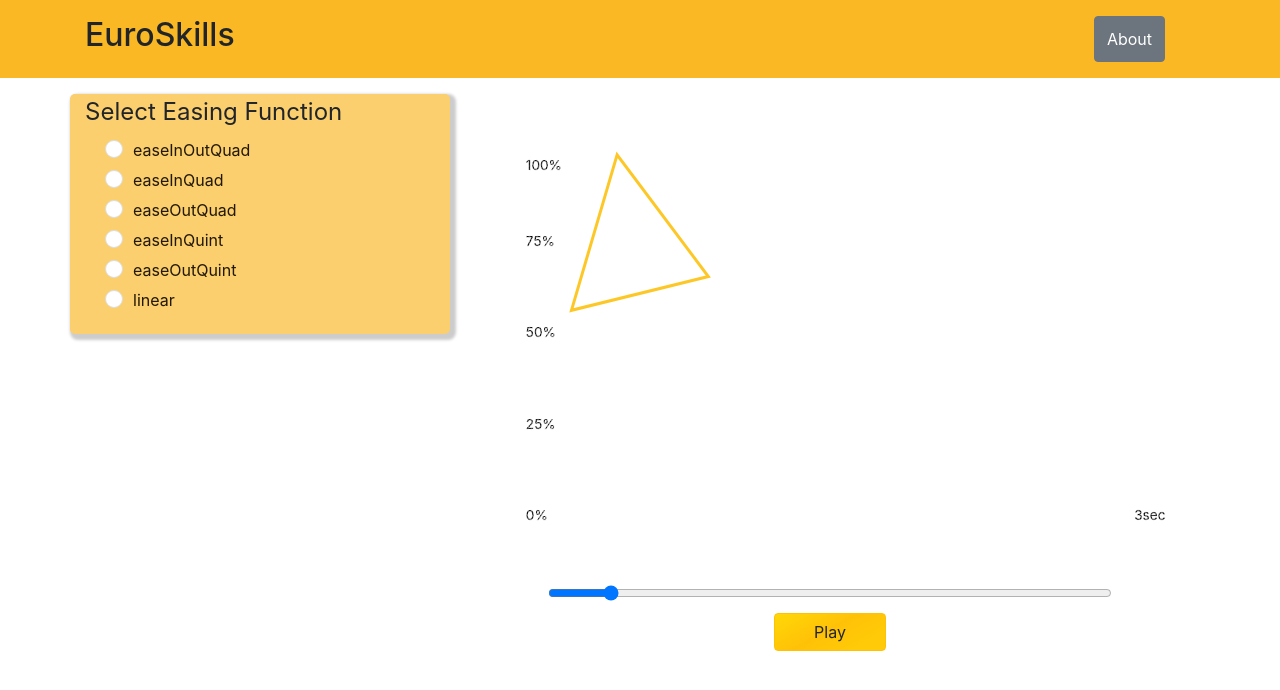
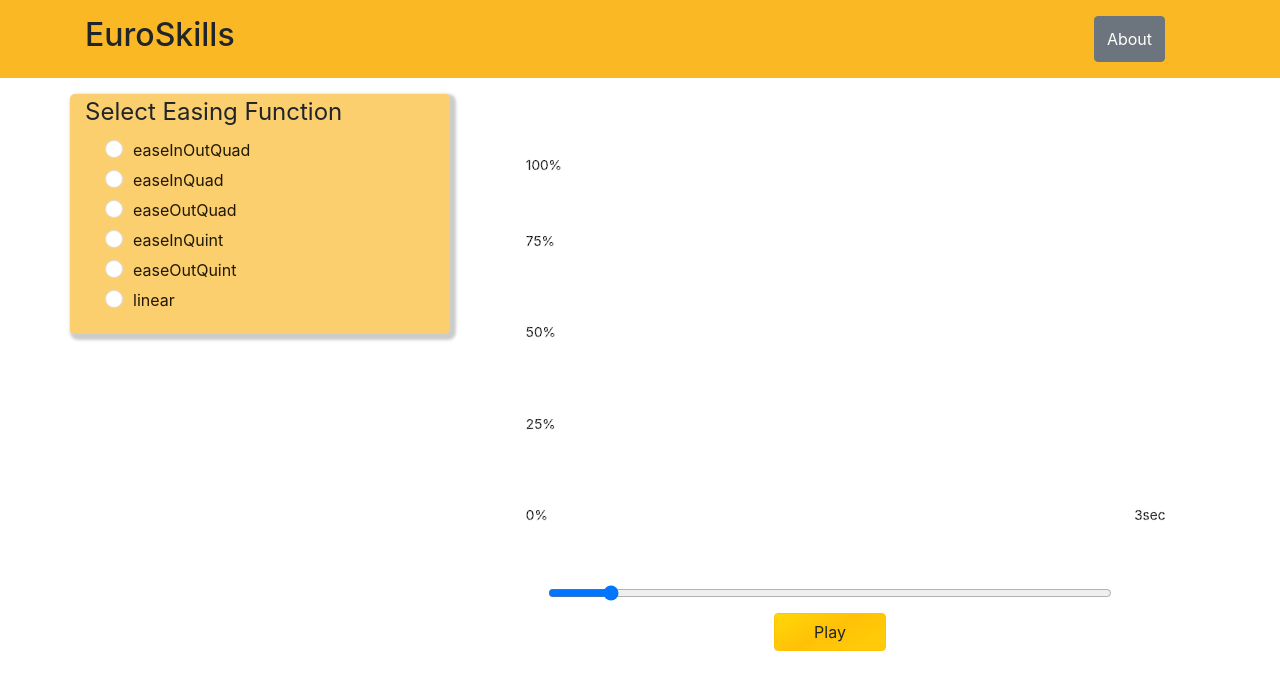
Before and after one commit to ferealqq/EuroSkills2019, a React (Create React App) app: page / in a window 1280 px wide. Shown: the top 690 px of the page. Built offline with nearby package versions, Linux system fonts and the light colour scheme.

Commit message:
one small test removed

```diff
--- a/src/Chart.js
+++ b/src/Chart.js
@@ -201,7 +201,6 @@ class LineChart extends Component{
 		return(
 			<React.Fragment>
 				<svg viewBox={`-100 -100 ${styles.svgWidth+200} ${styles.svgHeight+200}`} className="graph">
-  					<path d="M150 0 L75 255.5900001 L299.991200113 200 Z" className="linechart_path" />
 					<path d={this.makePath()} className="linechart_path"/>
 					<Axis {...this.props} />
 					<circle
```
